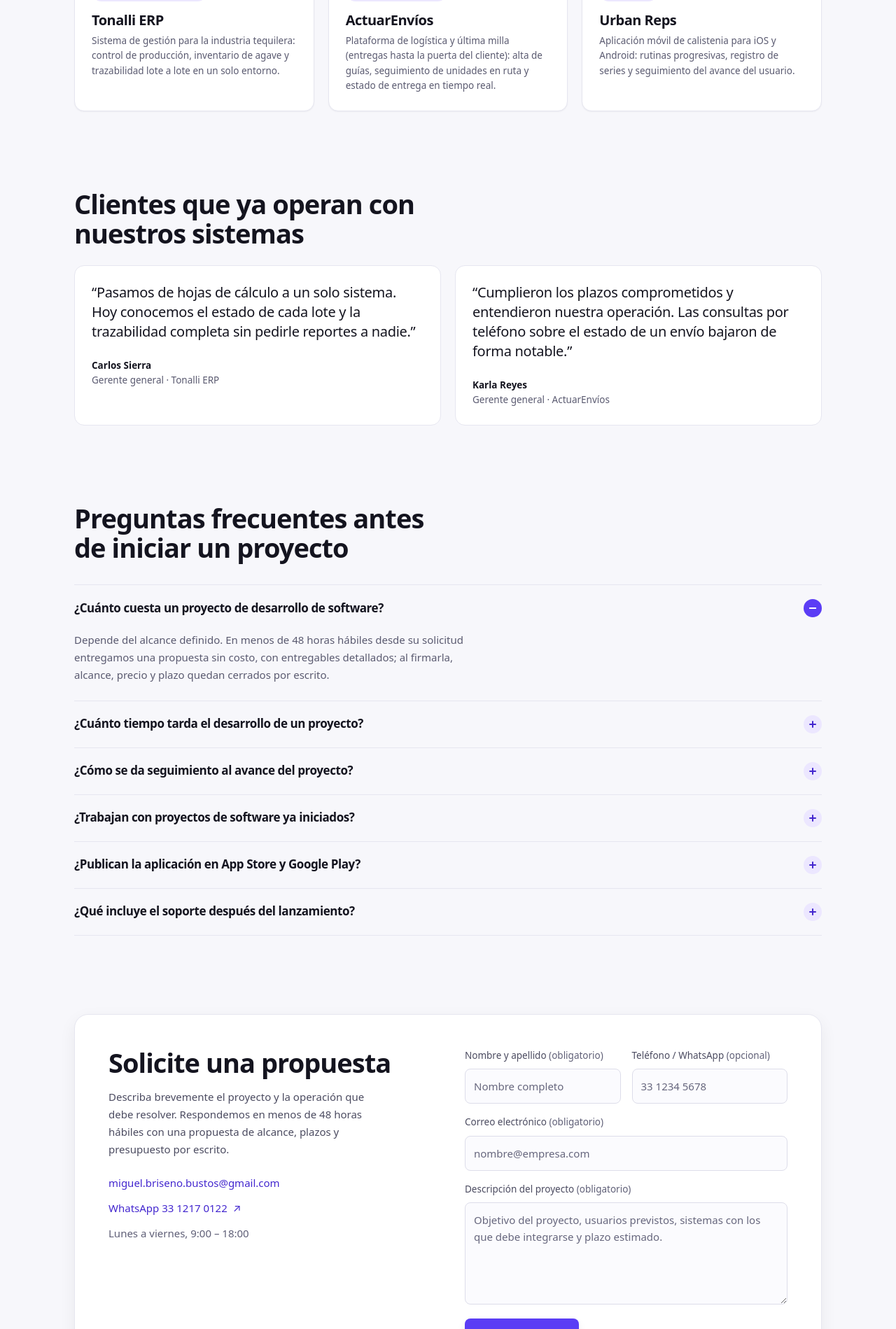
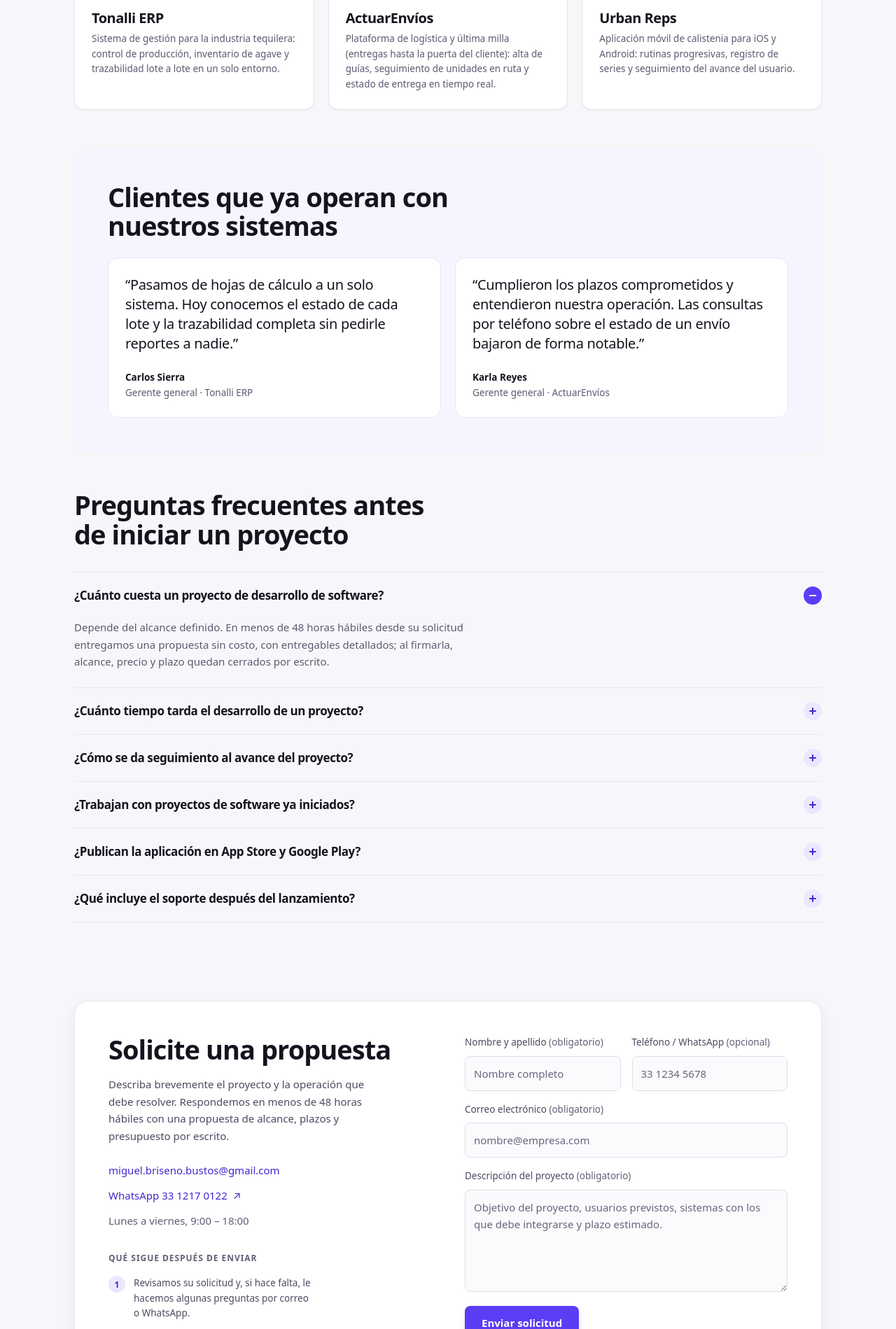
Before and after one commit to MiguelBriseno/masolutions, a PHP site: page / in a window 1280 px wide. Shown: the part 4040-5939 px from the top of the page at 70% size. Run offline with PHP 8.4, Linux system fonts and the light colour scheme.

Commit message:
feat(layout): close the gaps in Nosotros and the contact panel, tint two sections
- Nosotros: the title moves into the text column so the commitments panel
  starts level with it instead of a heading's height below.
- Proceso and Clientes become tinted rounded panels (.section--tinted) to
  break the run of five white sections after the dark band. The Proceso
  grid's track minimum drops to 220px (container query 940px) so all four
  phases still fit one row inside the panel's padding.
- Contact: a three-step "Qué sigue después de enviar" list fills the empty
  half of the left column, restating only promises the page already makes.
  Hidden once the panel stacks, so phones reach the form first.
- Bump the home page's lastmod in sitemap.xml.

Verified at 375, 1100 and 1366px in both themes: no horizontal overflow,
four process cards on one row at 1366, steps hidden at 375.

Co-Authored-By: Claude Fable 5.1 <noreply@anthropic.com>

```diff
--- a/css/base/globals.css
+++ b/css/base/globals.css
@@ -300,6 +300,19 @@ a[target="_blank"]:not(.action-bar__wa)::after {
   padding-block: var(--section-gap);
 }
 
+/* A tinted panel for every other block of the long white run between the
+   dark band and the contact card, so the eye can tell where one section ends.
+   A rounded panel inside the column, like the band and the contact card, not
+   a full-bleed strip: a 100vw breakout counts the scrollbar and overflows.
+   The panel carries no margin of its own: the plain sections on either side
+   already pad --section-gap, and a margin here would double it. That means
+   two tinted sections must never be adjacent — they would touch. */
+.section--tinted {
+  padding: clamp(var(--space-6), 4vw, var(--space-9));
+  border-radius: var(--radius-lg);
+  background: var(--color-primary-faint);
+}
+
 /* The one eyebrow style on the page, kept only where it says something the
    heading does not: "¿Por qué a la medida?" over its band and "Compromisos de
    trabajo" over the Nosotros panel. Labels that repeated the nav link or the
--- a/css/layout/about.css
+++ b/css/layout/about.css
@@ -1,14 +1,16 @@
+/* The section title lives in the first column (see index.html), so the panel
+   in the second starts level with it instead of a heading's height below. */
 .about__layout {
   display: grid;
   grid-template-columns: repeat(auto-fit, minmax(min(300px, 100%), 1fr));
   gap: var(--space-7);
   align-items: start;
-  margin-top: var(--space-7);
 }
 
 .about__lead {
   font-size: var(--text-md);
   line-height: 1.7;
+  margin-top: var(--space-6);
   color: var(--color-text-muted);
 }
 
--- a/css/layout/contact.css
+++ b/css/layout/contact.css
@@ -43,6 +43,69 @@
 
 .contact__hours {
   color: var(--color-text-subtle);
+}
+
+/* "Qué sigue después de enviar" — fills the column under the channels and
+   tells the reader what the form sets in motion. Only while the panel is two
+   columns: once it stacks, the list would sit between the channels and the
+   form and push the first field a screen further down on a phone, and the
+   disclaimer under the button already carries the 48-hour promise. The panel
+   stacks when its content box drops under 2 × 330px + --space-9, which with
+   --container-pad and the panel padding both at their vw values is 0.82 × the
+   viewport: 863px. Keep this in step with .contact__panel's track minimum. */
+@media (max-width: 863px) {
+  .contact__steps-title,
+  .contact__steps {
+    display: none;
+  }
+}
+
+.contact__steps-title {
+  margin-top: var(--space-7);
+  font-size: var(--text-xs);
+  font-family: var(--font-body);
+  font-weight: 600;
+  line-height: 1.6;
+  letter-spacing: 0.08em;
+  text-transform: uppercase;
+  color: var(--color-text-subtle);
+}
+
+.contact__steps {
+  list-style: none;
+  counter-reset: step;
+  margin: var(--space-4) 0 0;
+  padding: 0;
+  display: flex;
+  flex-direction: column;
+  gap: var(--space-3);
+}
+
+.contact__step {
+  counter-increment: step;
+  display: grid;
+  grid-template-columns: var(--space-6) 1fr;
+  gap: var(--space-3);
+  align-items: start;
+  font-size: var(--text-sm);
+  line-height: 1.6;
+  color: var(--color-text-muted);
+  max-width: 44ch;
+}
+
+.contact__step::before {
+  content: counter(step);
+  display: inline-flex;
+  align-items: center;
+  justify-content: center;
+  width: var(--space-6);
+  height: var(--space-6);
+  border-radius: var(--radius-pill);
+  background: var(--color-primary-soft);
+  color: var(--color-primary-dark);
+  font-family: var(--font-display);
+  font-weight: 600;
+  font-size: var(--text-xs);
 }
 
 /* ---- Form ---- */
--- a/css/layout/process.css
+++ b/css/layout/process.css
@@ -1,6 +1,6 @@
 .process__grid {
   display: grid;
-  grid-template-columns: repeat(auto-fit, minmax(min(230px, 100%), 1fr));
+  grid-template-columns: repeat(auto-fit, minmax(min(220px, 100%), 1fr));
   gap: var(--space-5);
   margin-top: var(--space-7);
 }
@@ -14,9 +14,12 @@
 /* Connectors between consecutive phases, only once all four sit on one row.
    Under that the grid wraps, and a connector off the end of a row would point
    at nothing. A container query measures the grid itself, so the threshold is
-   exactly 4 × 230px tracks + 3 × 20px gaps (--space-5) = 980px, whatever the
+   exactly 4 × 220px tracks + 3 × 20px gaps (--space-5) = 940px, whatever the
    viewport, scrollbar or container padding — keep it in step with the track
    minimum and gap above; a container query cannot read a custom property.
+   220px rather than 230px because the section is a tinted panel whose inner
+   padding leaves the grid 972px at the container's full width; at 230px the
+   fourth phase wrapped to a second row on every desktop.
    The connector's top offset centres it on the first line of the phase title:
    the card's top padding plus half a title line (--text-lg at the global
    heading line-height of 1.1). Derived, so it follows either token. Engines without container queries simply draw no connectors. */
@@ -24,7 +27,7 @@
   container-type: inline-size;
 }
 
-@container (min-width: 980px) {
+@container (min-width: 940px) {
   .process__step:not(:last-child)::after {
     content: "";
     position: absolute;
--- a/index.html
+++ b/index.html
@@ -527,13 +527,15 @@
         </section>
 
         <section id="nosotros" class="section about" aria-labelledby="nosotros-title">
-          <h2 class="section__title" id="nosotros-title">
-            Desarrollo de software a la medida desde Jalisco para empresas de
-            todo México
-          </h2>
-
+          <!-- The title sits inside the text column so the commitments panel
+               can start level with it. Outside the grid it left a hole the
+               height of the heading above the panel. -->
           <div class="about__layout">
             <div>
+              <h2 class="section__title" id="nosotros-title">
+                Desarrollo de software a la medida desde Jalisco para empresas de
+                todo México
+              </h2>
               <p class="about__lead">
                 MASolutions es una firma mexicana de ingeniería de software a
                 la medida. Construimos aplicaciones móviles para iOS y Android,
@@ -675,7 +677,7 @@
           </div>
         </section>
 
-        <section id="proceso" class="section process" aria-labelledby="proceso-title">
+        <section id="proceso" class="section section--tinted process" aria-labelledby="proceso-title">
           <h2 class="section__title" id="proceso-title">Proceso en cuatro fases</h2>
           <div class="process__grid">
             <article class="card process__step">
@@ -920,7 +922,7 @@
 
         <section
           id="testimonios"
-          class="section testimonials"
+          class="section section--tinted testimonials"
           aria-labelledby="testimonios-title"
         >
           <h2 class="section__title" id="testimonios-title">
@@ -1071,6 +1073,24 @@
                 </a>
                 <span class="contact__hours">Lunes a viernes, 9:00 – 18:00</span>
               </address>
+              <!-- Every line restates a promise made higher up the page (the
+                   48-hour proposal, closed scope and price). No new claims
+                   here: the same rule as the Nosotros prose. -->
+              <h3 class="contact__steps-title">Qué sigue después de enviar</h3>
+              <ol class="contact__steps">
+                <li class="contact__step">
+                  Revisamos su solicitud y, si hace falta, le hacemos algunas
+                  preguntas por correo o WhatsApp.
+                </li>
+                <li class="contact__step">
+                  Le enviamos una propuesta por escrito en menos de 48 horas
+                  hábiles, sin costo ni compromiso.
+                </li>
+                <li class="contact__step">
+                  Si la aprueba, alcance, precio y plazo quedan cerrados al
+                  firmar.
+                </li>
+              </ol>
             </div>
 
             <div>
--- a/sitemap.xml
+++ b/sitemap.xml
@@ -2,7 +2,7 @@
 <urlset xmlns="http://www.sitemaps.org/schemas/sitemap/0.9">
   <url>
     <loc>https://masolutions.mx/</loc>
-    <lastmod>2026-10-18</lastmod>
+    <lastmod>2026-10-22</lastmod>
     <changefreq>monthly</changefreq>
     <priority>1.0</priority>
   </url>
```
Also changed, not shown: CLAUDE.md (+15 -0 lines).
